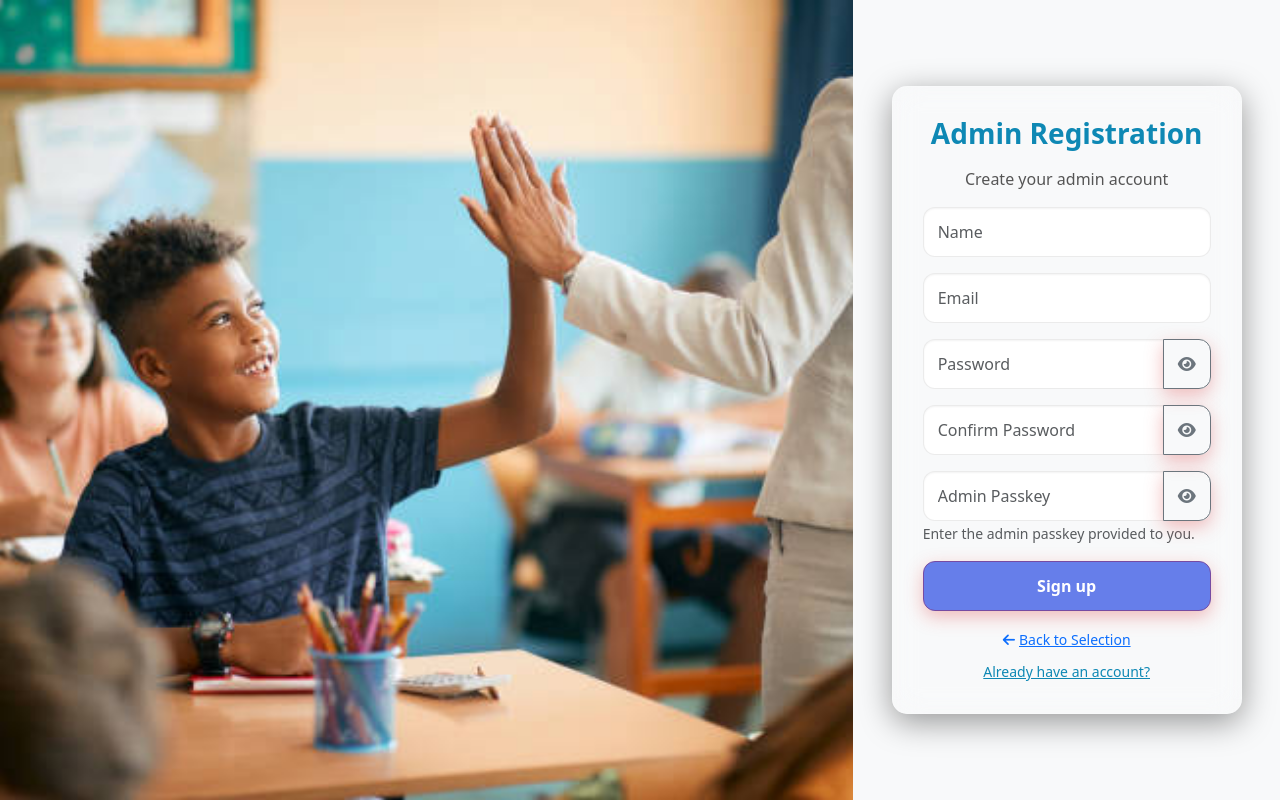
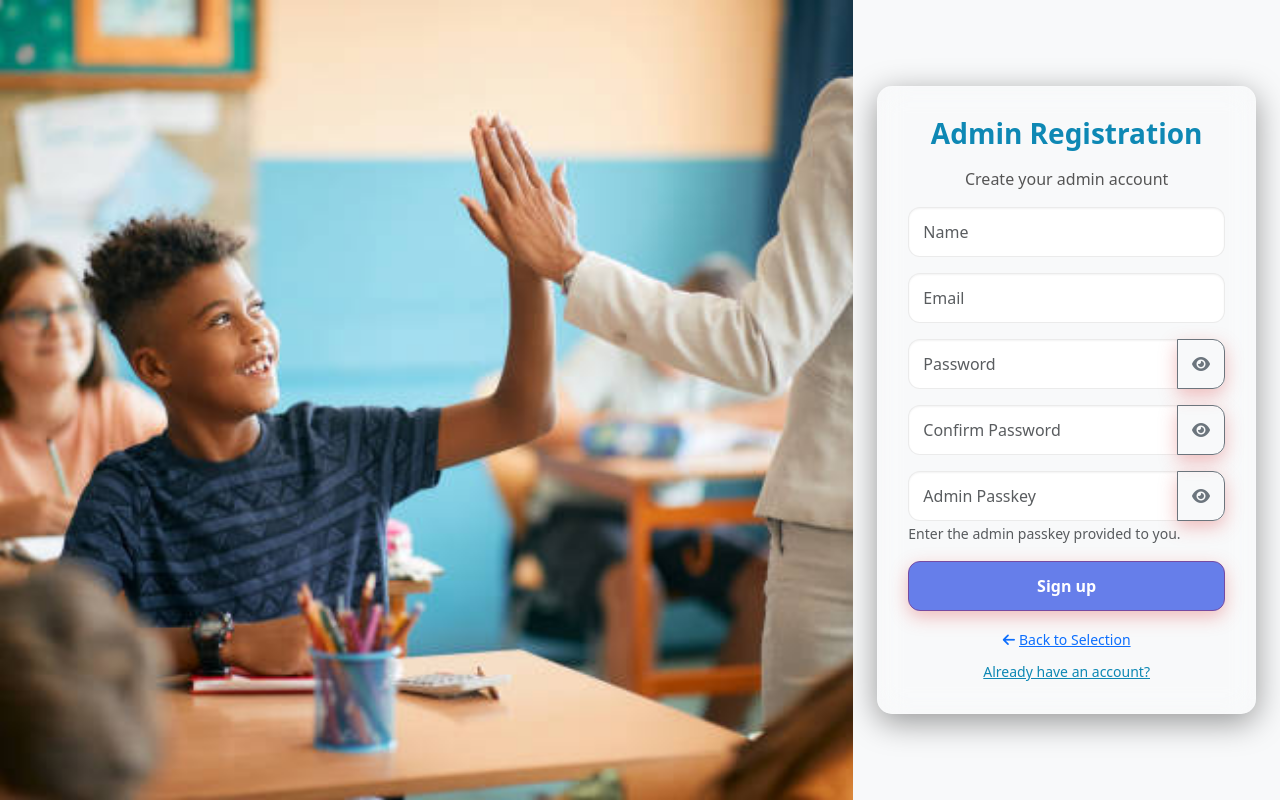
Before and after one commit to TongYwen/childfyp3, a Flask app: page /register/admin in a window 1280 px wide. Run offline with Flask 3, Linux system fonts and the light colour scheme; some libraries are stand-ins or nearby versions.

Commit message:
Center register forms with proper width and padding

```diff
--- a/templates/register_admin.html
+++ b/templates/register_admin.html
@@ -9,8 +9,8 @@
     </div>
 
     <!-- Right: form -->
-    <div class="col-12 col-md-4 d-flex align-items-center justify-content-center min-vh-100" style="background-color: #f8f9fa;">
-      <div class="auth-box w-90 w-md-75">
+    <div class="col-12 col-md-4 d-flex align-items-center justify-content-center min-vh-100 px-4" style="background-color: #f8f9fa;">
+      <div class="auth-box" style="width: 100%; max-width: 380px;">
         <h3 class="text-center mb-3 fw-bold" style="color: #0e88b4;">Admin Registration</h3>
         <p class="text-center mb-3" style="color: #555;">Create your admin account</p>
 
--- a/templates/register_parent.html
+++ b/templates/register_parent.html
@@ -9,8 +9,8 @@
     </div>
 
     <!-- Right: form -->
-    <div class="col-12 col-md-4 d-flex align-items-center justify-content-center min-vh-100" style="background-color: #f8f9fa;">
-      <div class="auth-box w-90 w-md-75">
+    <div class="col-12 col-md-4 d-flex align-items-center justify-content-center min-vh-100 px-4" style="background-color: #f8f9fa;">
+      <div class="auth-box" style="width: 100%; max-width: 380px;">
         <h3 class="text-center mb-3 fw-bold" style="color: #0e88b4;">Parent Registration</h3>
         <p class="text-center mb-3" style="color: #555;">Create your parent account</p>
 
--- a/templates/register_select.html
+++ b/templates/register_select.html
@@ -9,8 +9,8 @@
     </div>
 
     <!-- Right: selection cards -->
-    <div class="col-12 col-md-4 d-flex align-items-center justify-content-center min-vh-100" style="background-color: #f8f9fa;">
-      <div class="auth-box w-90 w-md-75" style="width: 400px;">
+    <div class="col-12 col-md-4 d-flex align-items-center justify-content-center min-vh-100 px-4" style="background-color: #f8f9fa;">
+      <div class="auth-box" style="width: 100%; max-width: 400px;">
         <h3 class="text-center mb-4 fw-bold" style="color: #0e88b4;">Create an Account</h3>
         <p class="text-center mb-4" style="color: #555;">Select your account type to continue</p>
 
```
